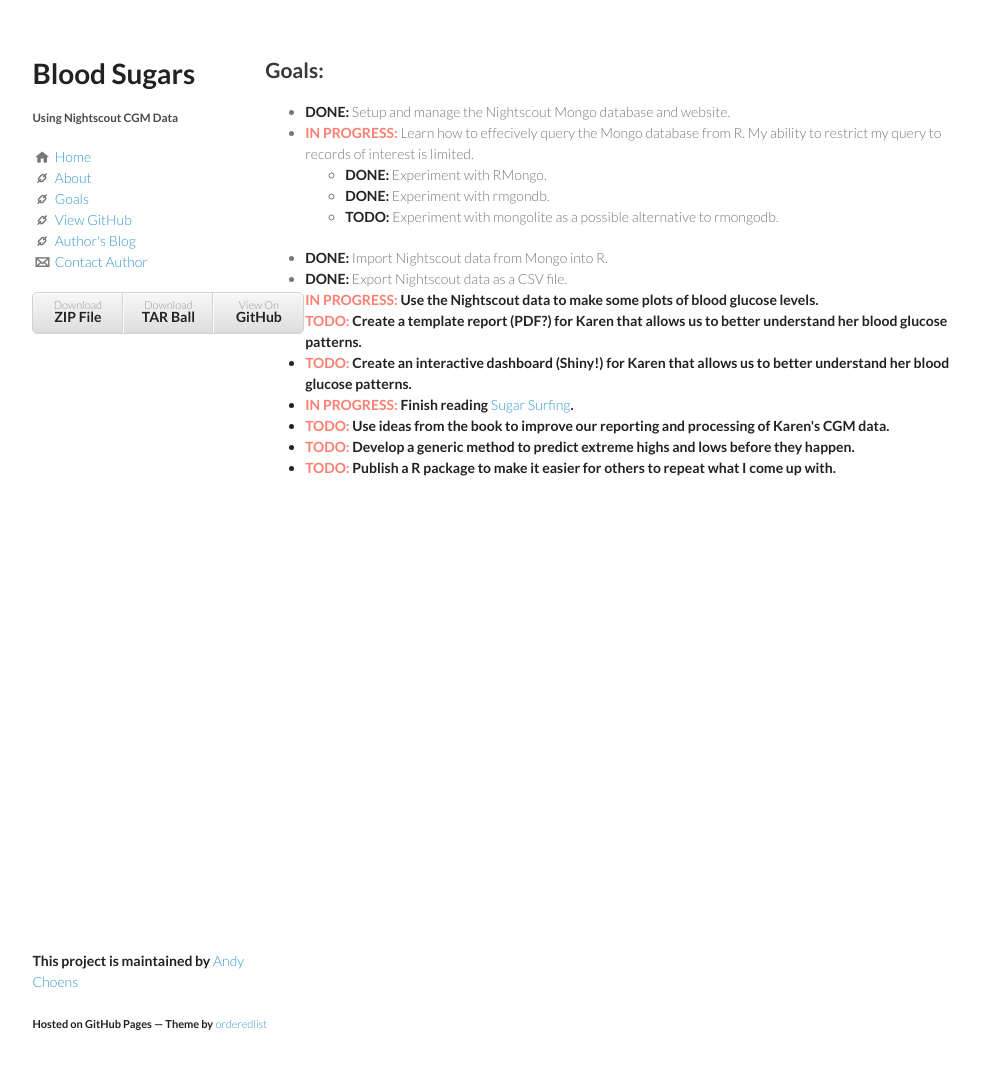
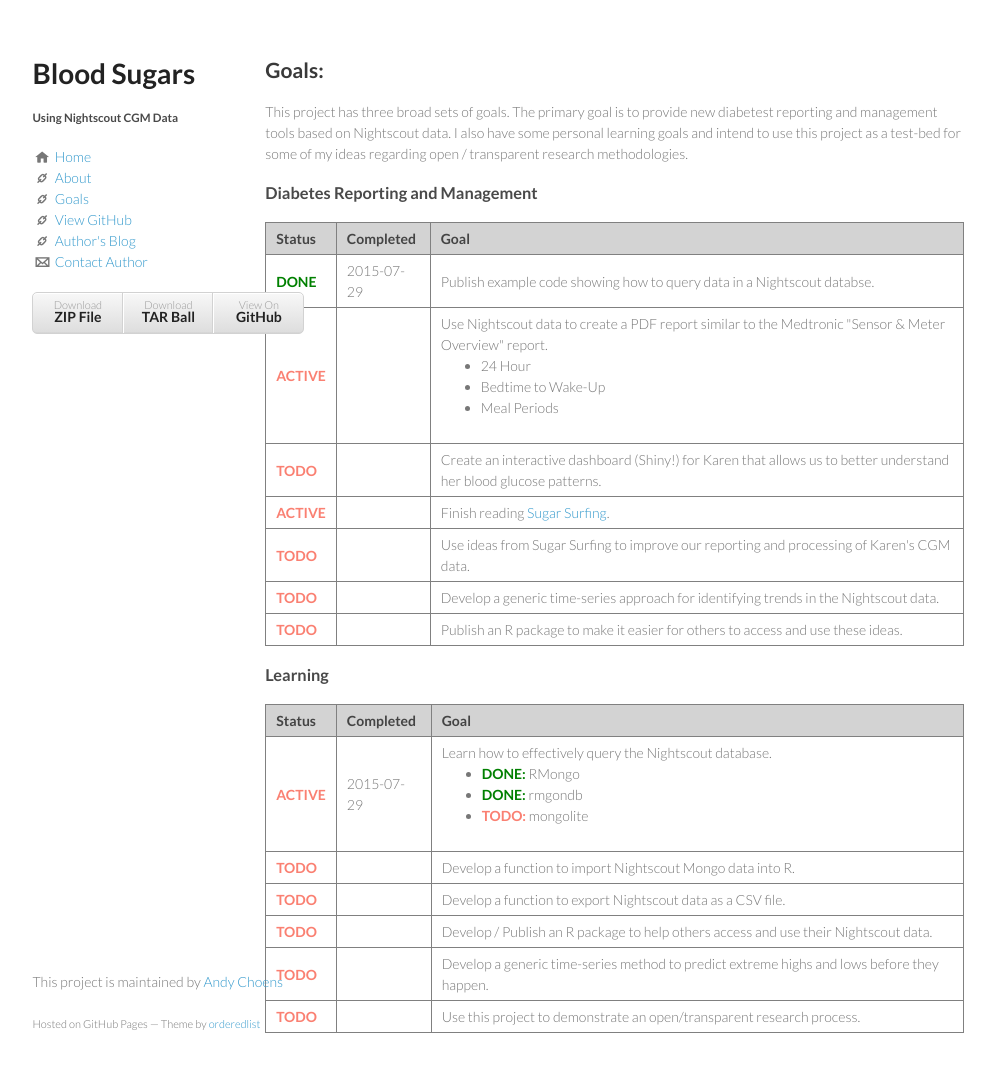
Before and after one commit to Choens/blood-sugars, a Jekyll site: the page built from goals.html, in a window 1280 px wide and 1103 px high. Shown: the top 1072 px of the window, without its empty margins (142-1137 px from the left). Built offline with Jekyll 4.4.1, drawn with Linux system fonts in a browser that asks for light colours.

Commit message:
Major rewriet of my goals.
At this point, all goals listed for the project are only on the gh-pages
branch. This is a much more structured list than what I had previously.

 Changes to be committed:
	modified:	goals.html

```diff
--- a/goals.html
+++ b/goals.html
@@ -3,62 +3,140 @@ layout: default
 title: Goals
 ---
 
-<h2>
-    <a id="blood-sugar" class="anchor" href="#blood-sugar" aria-hidden="true"><span class="octicon octicon-link"></span>
-    </a>
-    Goals:
-</h2>
+<h2>Goals:</h2>
 
-<ul>
-    <li>
-        <strong>DONE:</strong> Setup and manage the Nightscout Mongo
-        database and website.</li>
-    <li>
-        <strong><span style="color:salmon">IN PROGRESS:</span></strong> Learn
-        how to effecively query the Mongo database from R. My ability
-        to restrict my query to records of interest is limited.
-    </li>
+<p>
+    This project has three broad sets of goals. The primary goal is to
+    provide new diabetest reporting and management tools based on
+    Nightscout data. I also have some personal learning goals and
+    intend to use this project as a test-bed for some of my ideas
+    regarding open / transparent research methodologies.
+</p>
 
-        <ul>
-            <li><strong>DONE:</strong> Experiment with RMongo.</li>
-            <li><strong>DONE:</strong> Experiment with rmgondb.</li>
-            <li><strong>TODO:</strong> Experiment with mongolite as a
-            possible alternative to rmongodb.</li>
-        </ul>
-    </li>
-    <li><strong>DONE:</strong> Import Nightscout data from Mongo into R.</li>
-    <li><strong>DONE:</strong> Export Nightscout data as a CSV file.</li>
-    <li>
-        <strong><span style="color:salmon">IN PROGRESS:</span> Use the
-        Nightscout data to make some plots of blood glucose levels.
-    </li>
-    <li>
-        <strong><span style="color:salmon">TODO:</span></strong> Create a
-        template report (PDF?) for Karen that allows us to better
-        understand her blood glucose patterns.
-    </li>
-    <li>
-        <strong><span style="color:salmon">TODO:</span></strong> Create
-        an interactive dashboard (Shiny!) for Karen that allows us to
-        better understand her blood glucose patterns.
-    </li>
-    <li>
-        <strong><span style="color:salmon">IN PROGRESS:</span></strong> Finish
-        reading <a href="http://sugarsurfing.com/">Sugar Surfing</a>.
-    </li>
-    <li>
-        <strong><span style="color:salmon">TODO:</span></strong> Use
-        ideas from the book to improve our reporting and processing of
-        Karen's CGM data.
-    </li>
-    <li>
-        <strong><span style="color:salmon">TODO:</span></strong> Develop
-        a generic method to predict extreme highs and lows before they
-        happen.
-    </li>
-    <li>
-        <strong><span style="color:salmon">TODO:</span></strong> Publish
-        a R package to make it easier for others to repeat what I come
-        up with.
-    </li>
-</ul>
+<h3>Diabetes Reporting and Management</h3>
+
+<table cellpadding="3" align="center" width="80%" style="border: 1px solid gray; border-collapse: collapse;">
+    <tr style="bgcolor: black;">
+        <th bgcolor="lightgray" style="border: 1px solid gray;">Status</th>
+        <th bgcolor="lightgray" style="border: 1px solid gray;">Completed</th>
+        <th bgcolor="lightgray" style="border: 1px solid gray;">Goal</th>
+    </tr>
+    <tr>
+        <td style="border: 1px solid gray;"><strong><span style="color:green">DONE</font</strong></td>
+        <td style="border: 1px solid gray;">2015-07-29</td>
+        <td style="border: 1px solid gray;">
+            Publish example code showing how to query data in a
+            Nightscout databse.
+        </td>
+    </tr>
+    <tr>
+        <td style="border: 1px solid gray;"><strong><font color="salmon">ACTIVE</font</strong></td>
+        <td style="border: 1px solid gray;"></td>
+        <td style="border: 1px solid gray;">
+            Use Nightscout data to create a PDF report similar to the
+            Medtronic "Sensor & Meter Overview" report.
+            <ul>
+                <li>24 Hour</li>
+                <li>Bedtime to Wake-Up</li>
+                <li>Meal Periods</li>
+            </ul>
+        </td>
+    </tr>
+    </tr>
+    <tr>
+        <td style="border: 1px solid gray;"><strong><font color="salmon">TODO</font</strong></td>
+        <td style="border: 1px solid gray;"></td>
+        <td style="border: 1px solid gray;">
+            Create an interactive dashboard (Shiny!) for Karen that
+            allows us to better understand her blood glucose patterns.
+        </td>
+    </tr>
+    <tr>
+        <td style="border: 1px solid gray;"><strong><font color="salmon">ACTIVE</font</strong></td>
+        <td style="border: 1px solid gray;"></td>
+        <td style="border: 1px solid gray;">
+            Finish reading <a href="http://sugarsurfing.com/">Sugar Surfing</a>.
+        </td>
+    <tr>
+        <td style="border: 1px solid gray;"><strong><font color="salmon">TODO</font</strong></td>
+        <td style="border: 1px solid gray;"></td>
+        <td style="border: 1px solid gray;">
+            Use ideas from Sugar Surfing to improve our reporting and
+            processing of Karen's CGM data.
+        </td>
+    </tr>
+    <tr>
+        <td style="border: 1px solid gray;"><strong><font color="salmon">TODO</font</strong></td>
+        <td style="border: 1px solid gray;"></td>
+        <td style="border: 1px solid gray;">
+            Develop a generic time-series approach for identifying
+            trends in the Nightscout data.
+        </td>
+    </tr>
+    <tr>
+        <td style="border: 1px solid gray;"><strong><font color="salmon">TODO</font</strong></td>
+        <td style="border: 1px solid gray;"></td>
+        <td style="border: 1px solid gray;">
+            Publish an R package to make it easier for others to
+            access and use these ideas.
+        </td>
+    </tr>
+</table>
+
+<h3>Learning</h3>
+
+<table cellpadding="3" align="center" width="80%" style="border: 1px solid gray; border-collapse: collapse;">
+    <tr style="bgcolor: black;">
+        <th bgcolor="lightgray" style="border: 1px solid gray;">Status</th>
+        <th bgcolor="lightgray" style="border: 1px solid gray;">Completed</th>
+        <th bgcolor="lightgray" style="border: 1px solid gray;">Goal</th>
+    </tr>
+    <tr>
+        <td style="border: 1px solid gray;"><strong><span style="color:salmon">ACTIVE</font</strong></td>
+        <td style="border: 1px solid gray;">2015-07-29</td>
+        <td style="border: 1px solid gray;">
+            Learn how to effectively query the Nightscout database.
+            <ul>
+                <li><strong><font color="green">DONE:</font></strong> RMongo</li>
+                <li><strong><font color="green">DONE:</font></strong> rmgondb</li>
+                <li><strong><font color="salmon">TODO:</font></strong> mongolite</li>
+            </ul>
+        </td>
+    </tr>
+    <tr>
+        <td style="border: 1px solid gray;"><strong><font color="salmon">TODO</font</strong></td>
+        <td style="border: 1px solid gray;"></td>
+        <td style="border: 1px solid gray;">
+            Develop a function to import Nightscout Mongo data into R.
+        </td>
+    </tr>
+    </tr>
+    <tr>
+        <td style="border: 1px solid gray;"><strong><font color="salmon">TODO</font</strong></td>
+        <td style="border: 1px solid gray;"></td>
+        <td style="border: 1px solid gray;">
+            Develop a function to export Nightscout data as a CSV file.
+        </td>
+    </tr>
+    <tr>
+        <td style="border: 1px solid gray;"><strong><font color="salmon">TODO</font</strong></td>
+        <td style="border: 1px solid gray;"></td>
+        <td style="border: 1px solid gray;">
+            Develop / Publish an R package to help others access and use their Nightscout data.
+        </td>
+    <tr>
+        <td style="border: 1px solid gray;"><strong><font color="salmon">TODO</font</strong></td>
+        <td style="border: 1px solid gray;"></td>
+        <td style="border: 1px solid gray;">
+            Develop a generic time-series method to predict extreme
+            highs and lows before they happen.
+        </td>
+    </tr>
+    <tr>
+        <td style="border: 1px solid gray;"><strong><font color="salmon">TODO</font</strong></td>
+        <td style="border: 1px solid gray;"></td>
+        <td style="border: 1px solid gray;">
+            Use this project to demonstrate an open/transparent research process.
+        </td>
+    </tr>
+</table>
```
